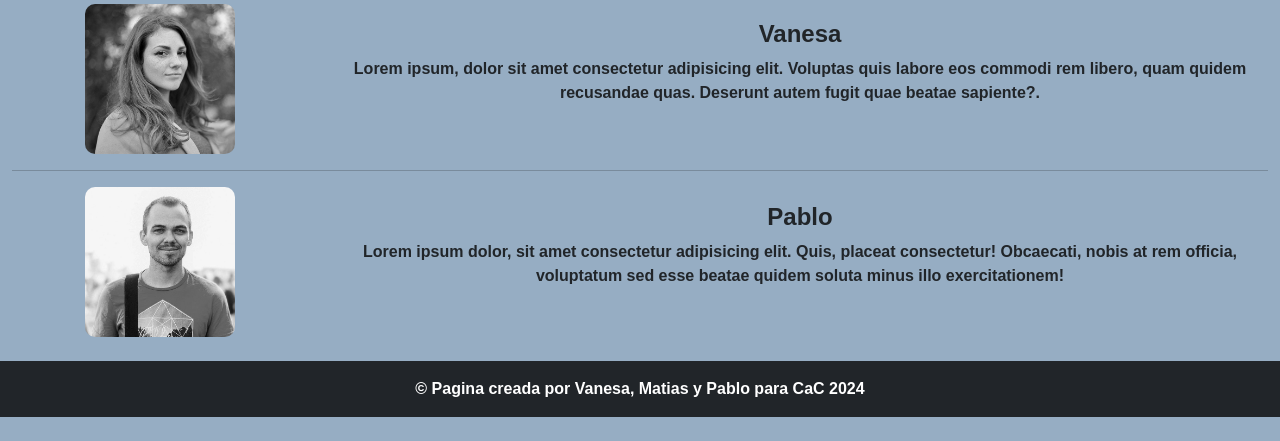
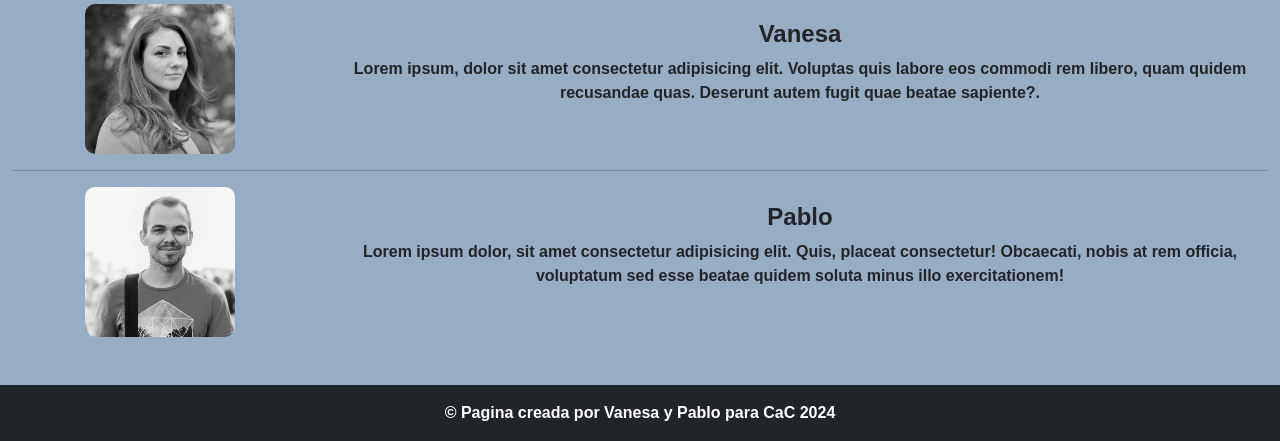
Before and after one commit to PabloBrodovski/TPCodoAcodo, a plain HTML site: page nosotros.html in a window 1280 px wide. Shown: the part 706-1147 px from the top of the page. Before the commit the page ends 1123 px from the top, so only its background shows below. Drawn offline with nearby package versions, Linux system fonts and the light colour scheme; a web font is replaced by a local one.

Commit message:
actualizacion de nosotros.html

```diff
--- a/nosotros.html
+++ b/nosotros.html
@@ -110,8 +110,8 @@
     </main>
 
     <!-- footer -->
-    <footer class="text-center bg-dark mt-4">
-      <p class="text-white p-3 m-0"> &copy Pagina creada por Vanesa, Matias y Pablo para CaC 2024</p>
+    <footer class="text-center bg-dark mt-5">
+      <p class="text-white p-3 m-0"> &copy Pagina creada por Vanesa y Pablo para CaC 2024</p>
     </footer>
 
 
```
